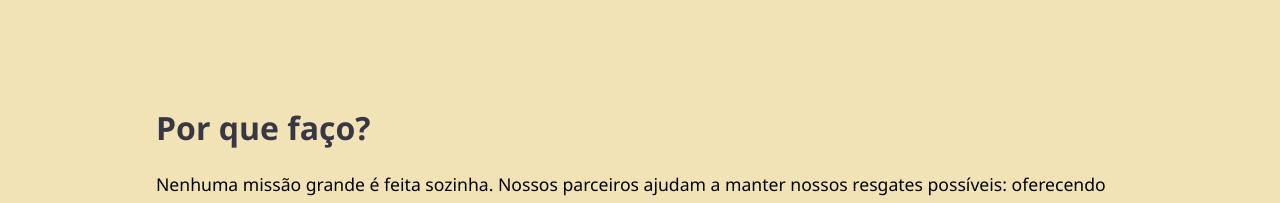
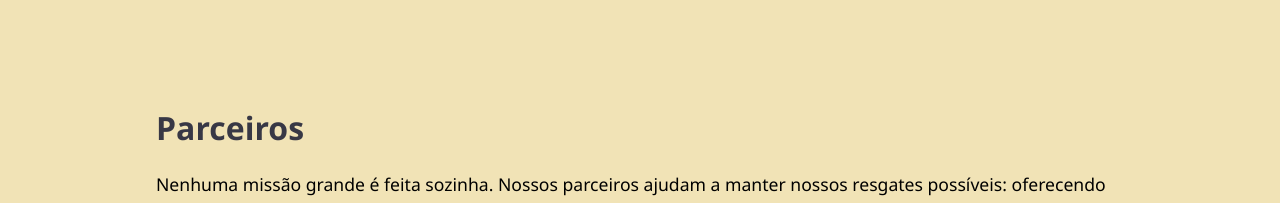
Before and after one commit to ViniciusFaria-png/site-institucional-ong, a plain HTML site: page index.html in a window 1280 px wide. Shown: the part 2126-2329 px from the top of the page. Drawn offline with Linux system fonts and the light colour scheme.

Commit message:
Update index.html

```diff
--- a/index.html
+++ b/index.html
@@ -49,7 +49,7 @@
   </section>
 
   <section id="parceiros">
-    <h2>Por que faço?</h2>
+    <h2>Parceiros</h2>
     <p>Nenhuma missão grande é feita sozinha. Nossos parceiros ajudam a manter nossos resgates possíveis: oferecendo suporte financeiro, serviços veterinários, ração, hospedagem temporária e muito mais.</p>
     <p>Com eles, ampliamos nosso alcance e conseguimos salvar ainda mais vidas. Ser parceiro é escolher fazer a diferença de forma direta e real. Juntos, transformamos cuidado em impacto.</p>
   </section>
```
